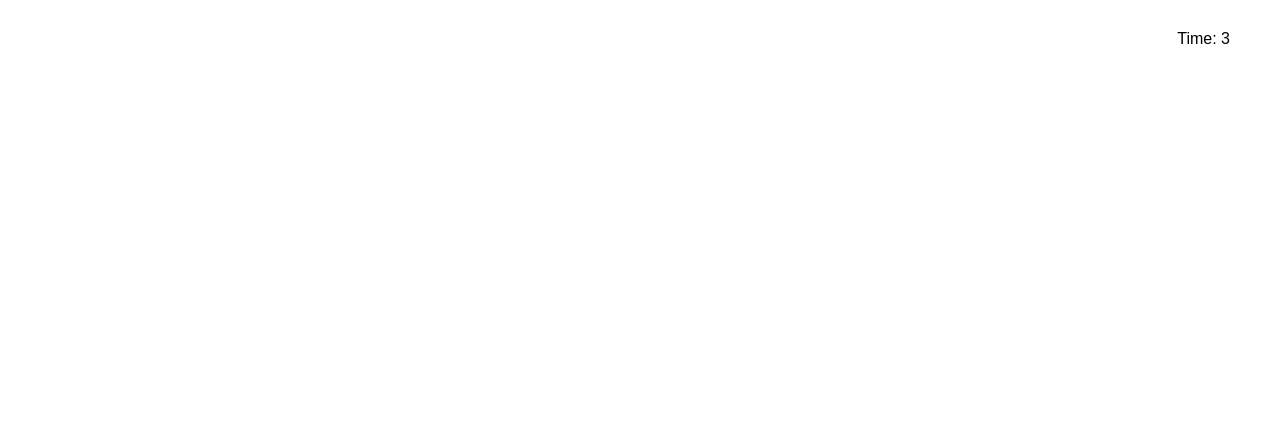
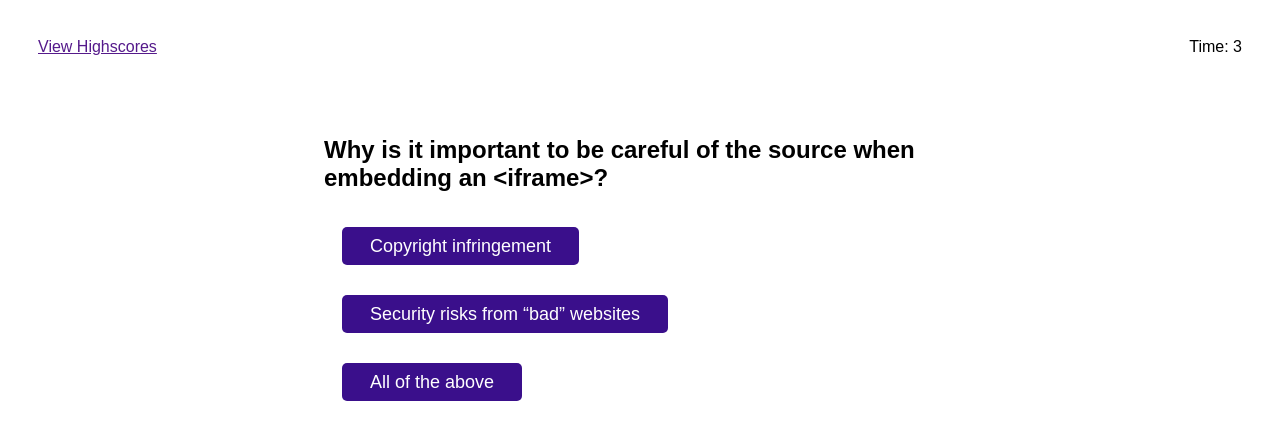
Before and after one commit to Irina-Golubitsky/code-quiz, a plain HTML site: page index.html in a window 1280 px wide. Both pictures are taken after a click on the button "Start Quiz". Drawn offline with Linux system fonts and the light colour scheme.

Commit message:
show one question; redo html

```diff
--- a/assets/css/style.css
+++ b/assets/css/style.css
@@ -2,18 +2,24 @@ body {
 
   font-family: sans-serif;
 }
+.block {
+  padding: 30px;
+}
+.block div {
+  display: inline;
+}
 .timer {
-  position: absolute;
-  top: 30px;
-  right: 50px;
+  float: right;
+
 }
 .wrapper {
-  text-align: center;
+  width: 50%;
+  margin: auto;
   padding: 30px;
 }
-.hide {
-    display: none;
-  }
+.start {
+  text-align: center;
+}
   h1 {
     font-size: 35px;
 
@@ -36,6 +42,7 @@ body {
     text-align: center;
     cursor: pointer;
   }
+
   button:hover {
     background-color: rgb(125, 15, 139);
   }
--- a/assets/js/script.js
+++ b/assets/js/script.js
@@ -1,68 +1,60 @@
 let startQuizBtn = document.querySelector("#start-quiz");
 let startDiv=document.querySelector("#start-div");
 let questionsDiv=document.querySelector("#questions-div");
+
+let optionDiv=document.querySelector("#options");
 let resultDiv=document.querySelector("#result-div");
 let showTimer=document.querySelector('#timer-span');
-questionsDiv.style.display="none";
+let questionNumber=0;
 resultDiv.style.display="none";
 let time=5;
 let questionArray = [
     {question: 'Why is it important to be careful of the source when embedding an <iframe>?',
-    choises: ['Copyright infringement','Security risks from “bad” websites', 'All of the above'],
+    options: ['Copyright infringement','Security risks from “bad” websites', 'All of the above'],
     answer:3
     },
     {question: 'I wish to align an element to the top of its container, which CSS property should I use?',
-    choises: ['text-align: top;','margin-align: top;', 'overflow: top;','vertical-align: top;'],
+    options: ['text-align: top;','margin-align: top;', 'overflow: top;','vertical-align: top;'],
     answer:4
     },
     {question: 'The main purpose of the <head> element is that it contains information that helps the browser understand what the page is about, what it should look like, and any other behind-the-scenes information.',
-    choises: ['true','false'],
+    options: ['true','false'],
     answer:1
     },
     {question: "The main purpose of the <body> element is to hold all of the document's actual content that is meant to be seen or interacted with by the page's visitor",
-    choises: ['true','false'],
+    options: ['true','false'],
     answer:1
     },
     {question: "Which of the following is NOT a good reason for version control?",
-    choises: ['Version control allows the codebase to be modified and tested without interrupting the user experience.','Version control allows changes to the codebase to be tested individually.',
+    options: ['Version control allows the codebase to be modified and tested without interrupting the user experience.','Version control allows changes to the codebase to be tested individually.',
     'Version control allows teams to work on individual features synchronously.', 'Version control allows features to ship directly to the main branch.'],
     answer:4
     },
     {question: "We are currently on the develop branch. Which of the following commands does NOT switch to a new branch?",
-    choises: ['git checkout main','git checkout -b feature/header', 'git branch feature/header'],
+    options: ['git checkout main','git checkout -b feature/header', 'git branch feature/header'],
     answer:3
     },
     {question: "After you’re done creating and testing a new feature in a feature branch, what is the next step?",
-    choises: ['Merge the feature branch into the main branch.','Merge the feature branch into the develop branch.', 'Create a new feature branch.'],
+    options: ['Merge the feature branch into the main branch.','Merge the feature branch into the develop branch.', 'Create a new feature branch.'],
     answer:2
     },
     {question: "How do you create a flexbox?",
-    choises: ['display: flex;','display: flexbox;', 'display: box;'],
+    options: ['display: flex;','display: flexbox;', 'display: box;'],
     answer:1
     },
     {question: "By default, in which direction does a flexbox lay out its items?",
-    choises: ['A row (horizontal), with all of the child elements laid out side by side.','A column (vertical), with all of the child elements laid out on top of one another.'],
+    options: ['A row (horizontal), with all of the child elements laid out side by side.','A column (vertical), with all of the child elements laid out on top of one another.'],
     answer:1
     },
     {question: "What do media queries allow us to do?",
-    choises: ['Play videos on our page.','Create responsive designs.', 'Change CSS at different browser widths.'],
+    options: ['Play videos on our page.','Create responsive designs.', 'Change CSS at different browser widths.'],
     answer:3
     },
     {question: "Which one of these is NOT a valid media type for media queries?",
-    choises: ['all','screen', 'speech','tablet'],
+    options: ['all','screen', 'speech','tablet'],
     answer:4
     }
 ]
-function Timer() {
-    // update time
-    time--;
-    timerEl.textContent = time;
-
-    // check if user ran out of time
-    if (time <= 0) {
-      quizEnd();
-    }
-  }
 function StartQuiz(){
   startDiv.style.display = "none";
 questionsDiv.style.display='block';
@@ -73,9 +65,25 @@ let timerInterval = setInterval(function(){
     if (time===0){
         clearInterval(timerInterval);}
 }, 1000);
+AskQuestion();
+}
+function AskQuestion(){
 
+  let getQuestion = questionArray[questionNumber];
+  let questionH2=document.createElement("h2");
+  questionH2.textContent=getQuestion.question;
+  questionsDiv.appendChild(questionH2);
+ console.log(getQuestion.options.length);
+ for (i=0;i < getQuestion.options.length;i++){
+  let optionDiv=document.createElement("div");
+   let optionButton= document.createElement("button");
+   optionButton.textContent = getQuestion.options[i];
+   optionButton.setAttribute("data-answ-id", i+1);
+   optionDiv.appendChild(optionButton);
+   questionsDiv.appendChild(optionDiv);
 
-
+ }
+ console.log(questionsDiv)
 }
 
 startQuizBtn.addEventListener("click", StartQuiz);
--- a/index.html
+++ b/index.html
@@ -8,10 +8,14 @@
   <title>Code Quiz</title>
   <link rel="stylesheet" href="./assets/css/style.css">
 </head>
+<body>
+<div class="block">
+<div class="scores"><a href="">View Highscores</a></div>
 <div class="timer">Time: <span id="timer-span">0</span></div>
+</div>
 
     <div class="wrapper">
-      <div id="start-div">
+      <div id="start-div" class="start">
         <header><h1>Coding Quiz Challenge</h1></header>
         <p>
           Try to answer the following questions within the time limit. <br>
@@ -20,10 +24,7 @@
         <button id="start-quiz">Start Quiz</button>
       </div>
 
-      <div id="questions-div">
-        <h2 id="question"></h2>
-        <div id="choices" class="choices"></div>
-      </div>
+      <div id="questions-div" class="question" ></div>
 
       <div id="result-div" >
         <h2>All done!</h2>
```
